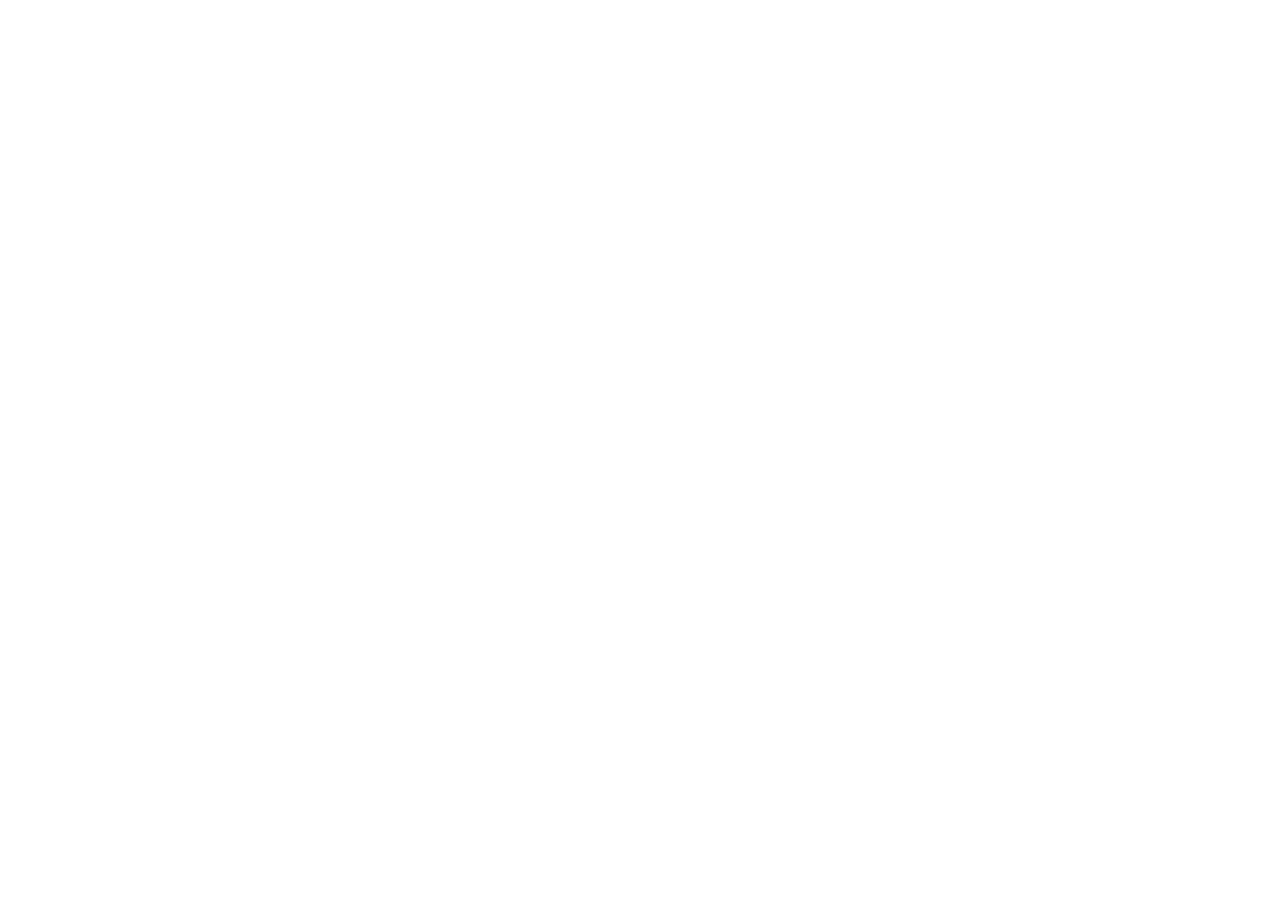
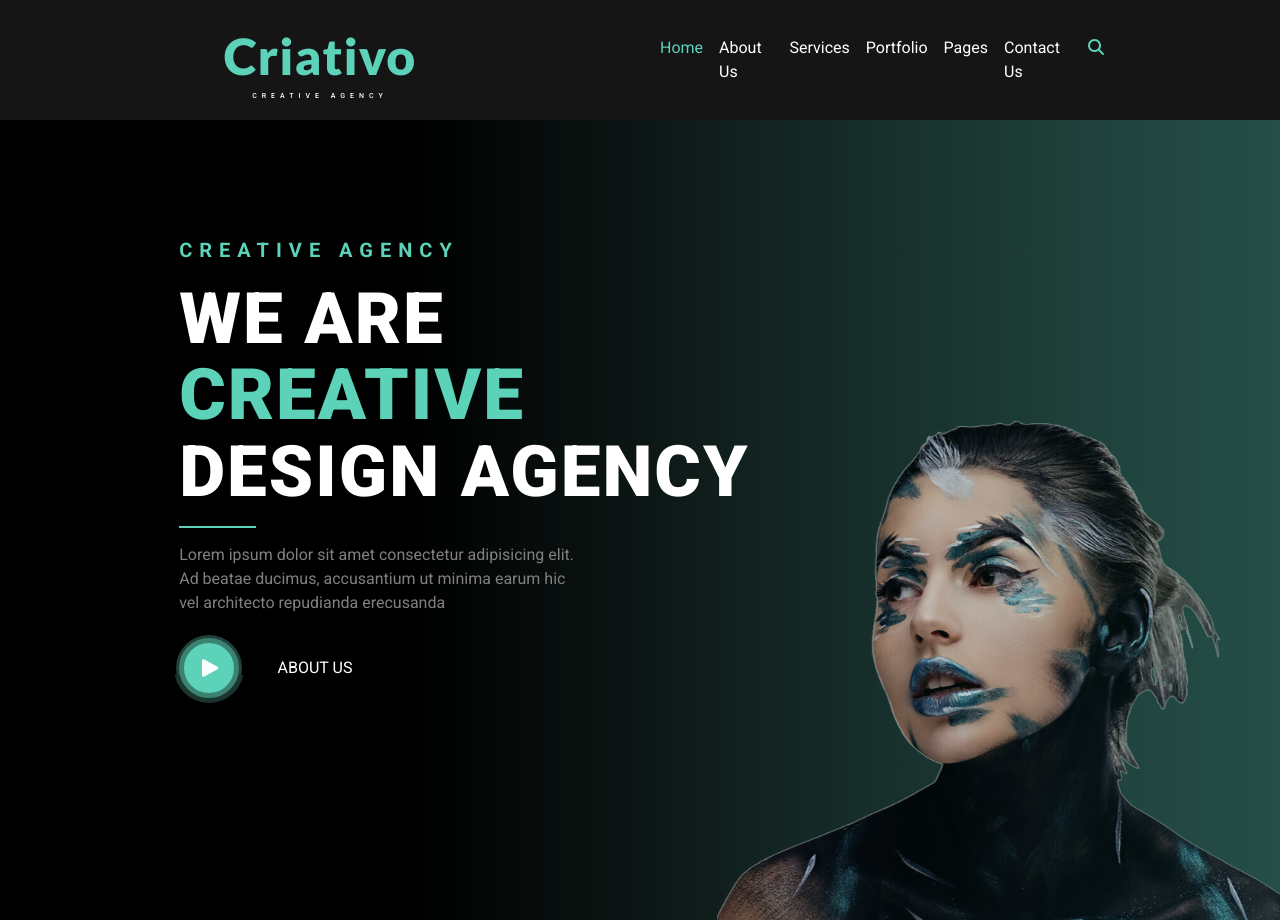
Before and after one commit to Mostafa-Elabsawy/Projects, a plain HTML site: page craetiva 1/index - Copy.html in a window 1280 px wide. Before the commit the page ends 800 px from the top, so only its background shows below. Drawn offline with Linux system fonts and the light colour scheme.

Commit message:
new changes

```diff
--- a/craetiva 1/index - Copy.html
+++ b/craetiva 1/index - Copy.html
@@ -9,8 +9,78 @@
     <link rel="preconnect" href="https://fonts.googleapis.com">
     <link rel="preconnect" href="https://fonts.gstatic.com">
     <link href="https://fonts.googleapis.com/css2?family=Lato:wght@400;700;900&family=Roboto:wght@400;500;700;900&display=swap" rel="stylesheet">
-    <link rel="stylesheet" href="index.css" >
+    <link rel="stylesheet" href="page1.css" >
+    <link rel="stylesheet" href="page2.css" >
 <body>
+    <section class="page1 ">
+        <div class="navbar3">
+            <div class=" d-flex flex-column justify-content-center align-items-center w-50 position-relative ">
+                <h1 class="text1">Criativo</h1>
+                <h1 class="text2">CREATIVE AGENCY</h1>
+            </div>
+            <nav class="navbar navbar-expand-lg h-100 ms-auto w-50 ">
+                <div class="container-fluid  h-100 flex-row-reverse    ">
+                    <button class="navbar-toggler" type="button" data-bs-toggle="collapse" data-bs-target="#navbarNav" aria-controls="navbarNav" aria-expanded="false" aria-label="Toggle navigation">
+                    <i class="bars fa fa-bars" style="color:var(--aqua);"></i>
+                    </button>
+                    <div class="collapse navbar-collapse "id="navbarNav">
+                        <ul class="navbar-nav justify-content-around " id="list">
+                            <li class="nav-item ">
+                            <a class="nav-link active" aria-current="page" href="#" style=" color:var(--aqua);">Home</a>
+                            </li>
+                            <li class="nav-item">
+                            <a class="nav-link " href="#">About Us</a>
+                            </li>
+                            <li class="nav-item">
+                            <a class="nav-link" href="#">Services</a>
+                            </li>
+                            <li class="nav-item">
+                            <a class="nav-link" href="#">Portfolio</a>
+                            </li>
+                            <li class="nav-item">
+                            <a class="nav-link" href="#" >Pages</a>
+                            </li>
+                            <li class="nav-item">
+                            <a class="nav-link" href="#" >Contact Us</a>
+                            </li>
+                            <li class="nav-item" href="#">
+                            <a class="nav-link " href="#" ><i class="search fa fa-search" style=" color:var(--aqua);"></i> </a>
+                            </li>
+                        </ul>
+                    </div>
+                </div>
+            </nav>
+        </div>
+        <div class="main1">
+            <div class="text">
+                <div class="t1">CREATIVE AGENCY</div>
+                <div class="t2">
+                        <span>WE ARE <span style="  color: var(--aqua);">CREATIVE</span> DESIGN AGENCY</span>
+                </div>
+                <div class="line"></div>
+                <div class="paragraph">
+                    Lorem ipsum dolor sit amet consectetur adipisicing elit. Ad beatae ducimus,
+                    accusantium ut minima earum hic vel architecto repudianda erecusanda
+                </div>
+                <div class="p1button ">
+                   <button> <i class="fa-solid fa-play fa-lg" ></i></button>
+                   <span>ABOUT US</span>
+                </div>
+            </div>
+            <div class="picture">
+                <img src="imagess 4/portrait.png" alt="" class="">
+            </div>
+        </div>
+    </section>
+    <section class="page2">
+
+
+    </section>
+
+
+
+
+
 
 
 
--- a/craetiva 1/index.css
+++ b/craetiva 1/page1.css
@@ -25,6 +25,7 @@
 }
 .page1 {
   height: 100vh;
+  width: 100%;
   /* border: blue 2px solid; */
 }
 .navbar1 {
@@ -157,7 +158,7 @@
 }
 .t1
 {
-  margin-top: 12%;
+  margin-top: 15%;
   margin-bottom: 2%;
   color: var(--aqua);
   font-weight: 700;
@@ -171,16 +172,14 @@
   font-family: var(--robot);
   color:white;
   font-size: 71px;
-  width: 100%;
+  width: 75%;
   text-align: start;
   font-weight: 900;
   display: flex;
   letter-spacing: 2px;
   flex-direction: row;
   justify-content: center;
-  /* border: blue solid 2px; */
   line-height: 108%;
-
 }
 .line
 {
@@ -207,18 +206,45 @@
 }
 .p1button button
 {
+  all:unset;
+  width: 50px;
+  aspect-ratio: 1/1;
+  display: flex;
+  position: relative;
+  justify-content: center;
+  align-items: center;
   top: 0;
   bottom: 0;
   left: 0;
   right: 0;
-  all:unset;
-  display: flex;
-  justify-content: center;
-  align-items: center;
-  width: 50px;
-  aspect-ratio: 1/1;
   background-color: var(--aqua);
-  border-radius: 55%;
-  outline: none;
-  border: 5px solid #3B8272;
+    border: 5px solid #3B8272;
+  border-radius: 50%;
+  margin-right: 10%;
 }
+.p1button button::before
+{
+  content: "";
+  position: absolute;
+    top: 0;
+  bottom: 0;
+  left: 0;
+  right: 0;
+  border-radius: 50%;
+  z-index: -2;
+  background-color: #22413B;
+  margin: -8px;
+}
+.p1button button::after
+{
+  content: "";
+  position: absolute;
+    top: 0;
+  bottom: 0;
+  left: 0;
+  right: 0;
+  border-radius: 50%;
+  z-index: -1;
+  background-image:linear-gradient(180deg, rgba(255, 255, 255, 0) 60%, rgba(27,52,46,1) 60%);;
+  margin: -10px;
+}
```
Also changed, not shown: craetiva 1/index.html (+5 -1 lines), craetiva 1/index2.css (deleted), craetiva 1/page2.css (added).
